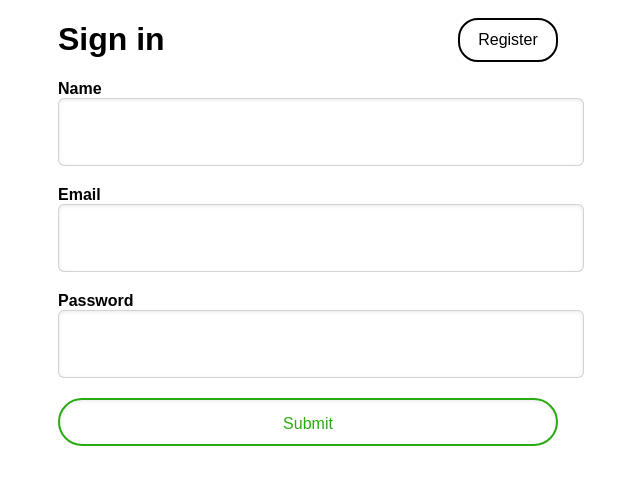
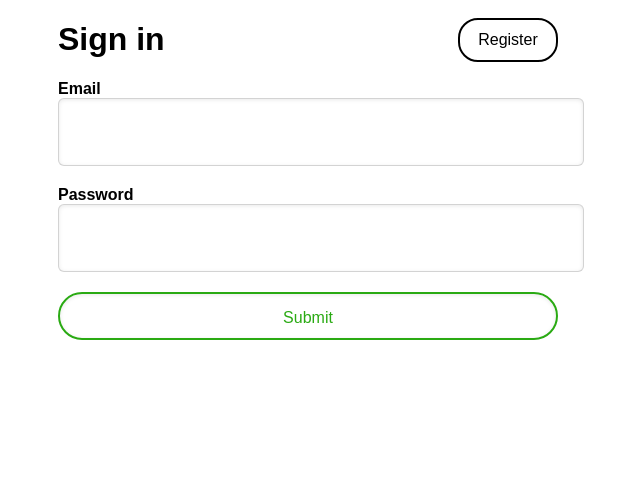
Before and after one commit to yshubber03/JP-Morgan-ReBuilding-Aurora, a React (Create React App) app in the folder frontendaurora/: page / in a window 1280 px wide. Shown: the top 484 px of the page, without its empty margins (332-972 px from the left). Built offline with nearby package versions, Linux system fonts and the light colour scheme.

Commit message:
added registration div element

```diff
--- a/frontendaurora/src/signin.css
+++ b/frontendaurora/src/signin.css
@@ -10,7 +10,9 @@
 .half-width {
     flex: 1;
 }
-
+#register{
+    display: none;
+}
 #container{
     max-width: 500px;
 
@@ -46,7 +48,7 @@ input{
     margin-bottom: 20px;
 }
 
-#register{
+#registerbutton{
     background-color: transparent;
     border: 2px solid #000;
     border-radius: 20px;
@@ -61,7 +63,7 @@ input{
     transition: transform 0.3s ease;
 }
 
-#register:hover{
+#registerbutton:hover{
     transform: scale(1.1);
 }
 
--- a/frontendaurora/src/signin.js
+++ b/frontendaurora/src/signin.js
@@ -1,6 +1,6 @@
 import './signin.css'
 import axios from 'axios'
-import {useState} from 'react'
+import {useState, useEffect} from 'react'
 import {useNavigate} from 'react-router-dom'
 
 /* there are some console errors about useNavigate, but it's bc we don't have a router yet*/
@@ -12,21 +12,25 @@ export default function SignUp(props){
     //const navigate = useNavigate()
 
     // state that stores values in inputs
-    const [inputValue, setInputValue] = useState({name: "", email:"", password: ""})
+    const [reginputValue, regsetInputValue] = useState({name: "", email:"", password: ""})
+    const [signinputValue, signsetInputValue] = useState({email:"", password: ""})
 
     // regex test to see if email is valid
-    const validEmail = /^[A-Z0-9._%+-]+@[A-Z0-9.-]+\.[A-Z]{2,4}$/i.test(inputValue.email) || inputValue.email==""
+    const regvalidEmail = /^[A-Z0-9._%+-]+@[A-Z0-9.-]+\.[A-Z]{2,4}$/i.test(reginputValue.email) || reginputValue.email==""
+    const signvalidEmail = /^[A-Z0-9._%+-]+@[A-Z0-9.-]+\.[A-Z]{2,4}$/i.test(signinputValue.email) || signinputValue.email==""
 
     // returns an error if validEmail is false
-    const validEmailMessage = validEmail ? "": <div style={{textAlign:"left", padding: "0", color: "red", fontSize:".8rem"}}>*Please enter a valid email</div>
+    const regvalidEmailMessage = regvalidEmail ? "": <div style={{textAlign:"left", padding: "0", color: "red", fontSize:".8rem"}}>*Please enter a valid email</div>
+    const signvalidEmailMessage = signvalidEmail ? "": <div style={{textAlign:"left", padding: "0", color: "red", fontSize:".8rem"}}>*Please enter a valid email</div>
 
     // regex test to see if name is valid
-    const validName = /[^\d\s]/.test(inputValue.name) || inputValue.name==""
+    const regvalidName = /[^\d\s]/.test(reginputValue.name) || reginputValue.name==""
+    const signvalidName = /[^\d\s]/.test(signinputValue.name) || signinputValue.name==""
 
     // on submission, the function sends post request to backend, and navigates away if successful
+    //will need to have two copies of this function for register form and sign in form
     function handleSubmit(event){
       event.preventDefault();
-      console.log(inputValue.name)
       //will uncomment once we know where to post, missing the post url and success url
       /* axios.post("", inputValue)
         .then(response => {
@@ -35,6 +39,17 @@ export default function SignUp(props){
         })
         .catch(error => console.log(error)) */
     }
+
+    useEffect(() => {
+        // makes the signin div disappear
+        var signin = document.getElementById('signin')
+        var register = document.getElementById('register')
+        signin.onclick = function() {
+            signin.style.display = 'none';
+            register.style.display = 'block';
+        }
+
+      })
 
     //onclick register pulls up register div and disappears sign up div
     //function to appear register div, function to disappear sign up div
@@ -46,9 +61,35 @@ export default function SignUp(props){
                 <h1 id="" className="half-width">
                     Sign in
                 </h1>
-                <button id="register" className="half-width" type="button">
+                <button id="registerbutton" className="half-width" type="button">
                     Register
                 </button>
+            </div>
+
+            <div>
+                <form onSubmit={handleSubmit}>
+                    {/* email */}
+                    <div className="inputs">
+                        <strong>Email</strong>
+                        <input type="text" value={signinputValue.email} onChange={(e) => signsetInputValue({...signinputValue, email: e.target.value})}/>
+                        {signvalidEmailMessage}
+                    </div>
+
+                    {/* password */}
+                    <div className="inputs">
+                        <strong>Password</strong>
+                        <input type="text" value={signinputValue.password} onChange={(e) => signsetInputValue({...signinputValue, password: e.target.value})}/>
+                    </div>
+
+                    <input className="submitButton" type="submit"></input>
+                </form>
+            </div>
+        </div>
+
+        <div id="register">
+            <div>
+                <h2> Create your account </h2>
+                <p> Registration is easy. </p>
             </div>
 
             <div>
@@ -56,23 +97,23 @@ export default function SignUp(props){
                     {/* name */}
                     <div className="inputs">
                         <strong>Name</strong>
-                        <input type="text" value={inputValue.name} onChange={(e) => setInputValue({...inputValue, name: e.target.value})}/>
+                        <input type="text" value={reginputValue.name} onChange={(e) => regsetInputValue({...reginputValue, name: e.target.value})}/>
                     </div>
 
                     {/* email */}
                     <div className="inputs">
                         <strong>Email</strong>
-                        <input type="text" value={inputValue.email} onChange={(e) => setInputValue({...inputValue, email: e.target.value})}/>
-                        {validEmailMessage}
+                        <input type="text" value={reginputValue.email} onChange={(e) => regsetInputValue({...reginputValue, email: e.target.value})}/>
+                        {regvalidEmailMessage}
                     </div>
 
                     {/* password */}
                     <div className="inputs">
                         <strong>Password</strong>
-                        <input type="text" value={inputValue.password} onChange={(e) => setInputValue({...inputValue, password: e.target.value})}/>
+                        <input type="text" value={reginputValue.password} onChange={(e) => regsetInputValue({...reginputValue, password: e.target.value})}/>
                     </div>
 
-                    <input className="submitButton" type="submit"></input>
+                    <input className="submitButton" type="submit" value="Register"></input>
                 </form>
             </div>
         </div>
```
